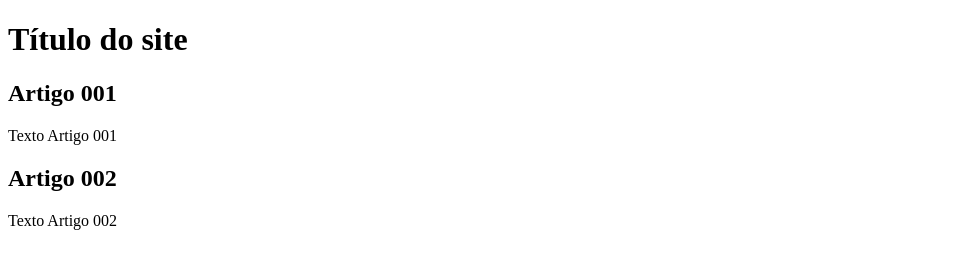
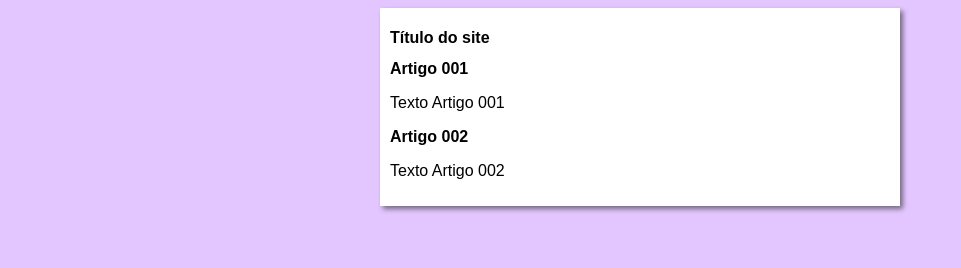
Before and after one commit to fonsecajair/projeto-site, a plain HTML site: page index.html in a window 1280 px wide. Shown: the whole page, without its empty margins (0-961 px from the left). Drawn offline with Linux system fonts and the light colour scheme.

Commit message:
starded design
started design and corrected title

```diff
--- a/index.html
+++ b/index.html
@@ -3,7 +3,8 @@
 <head>
     <meta charset="UTF-8">
     <meta name="viewport" content="width=device-width, initial-scale=1.0">
-    <title>Título do site</title>
+    <title>Site da Família</title>
+    <link rel="stylesheet" href="styles/style.css">
 </head>
 <body>
     <main>
--- /dev/null
+++ b/styles/style.css
@@ -0,0 +1,17 @@
+* {
+    font-family: Arial, Helvetica, sans-serif;
+    font-size: 16px;
+}
+
+body {
+    background-color: rgb(227, 198, 255);
+}
+
+main {
+    background-color: white;
+    width: 500px;
+    margin: auto;
+    padding: 10px;
+    box-shadow: 3px 3px 5px rgba(0, 0, 0, 0.486);
+
+}
```
